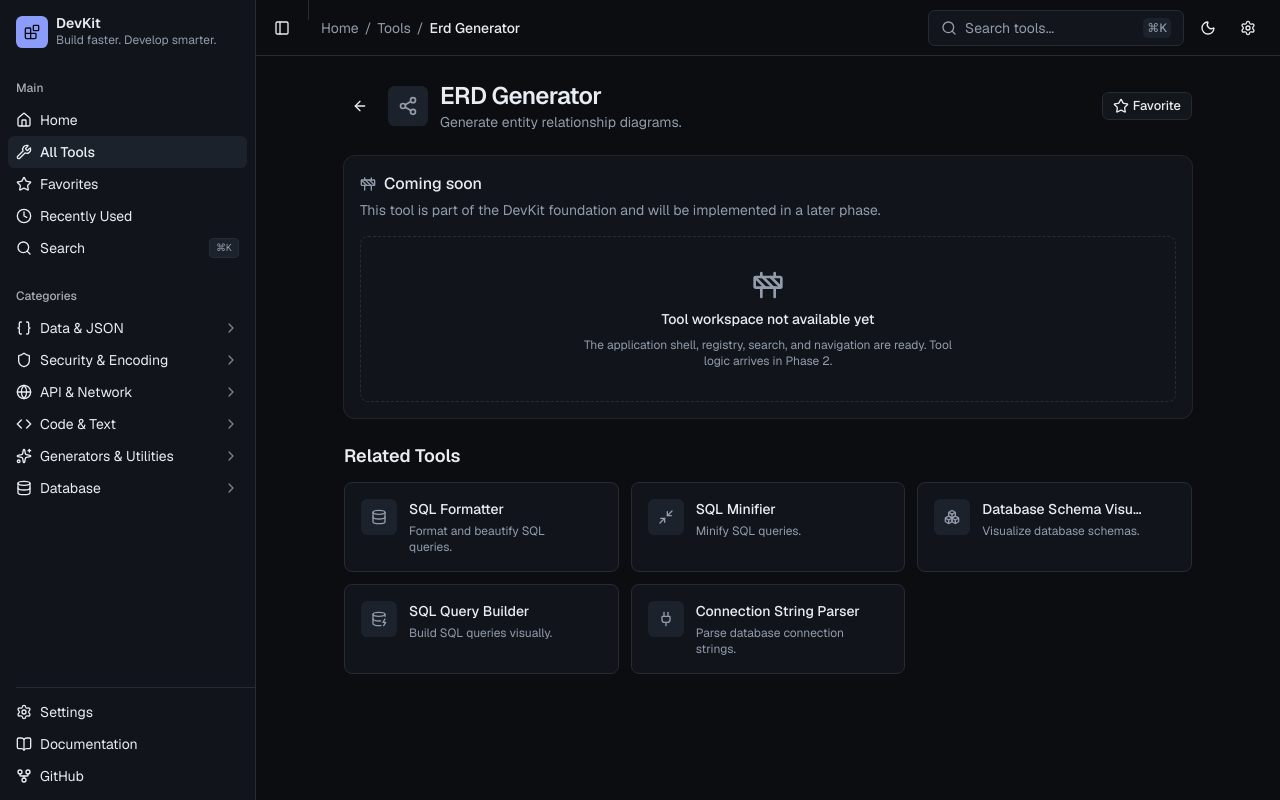
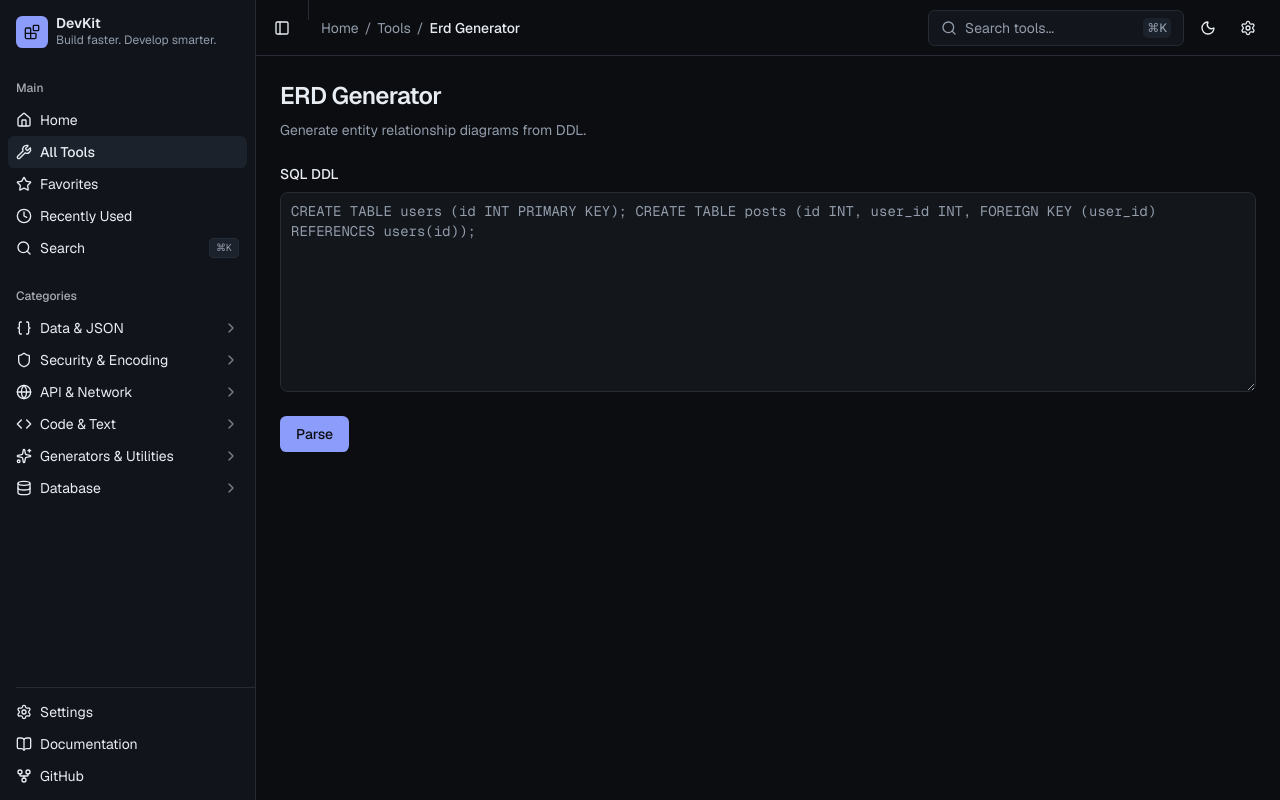
Before and after one commit to fazasync/Devkit, a Next.js app: page /tools/erd-generator in a window 1280 px wide. Built offline with nearby package versions, Linux system fonts and the light colour scheme.

Commit message:
feat: implement ERD generator tool

```diff
--- /dev/null
+++ b/app/tools/erd-generator/page.tsx
@@ -0,0 +1,16 @@
+import { ErdGenerator } from "@/features/erd-generator";
+import { RecentlyUsedTracker } from "@/components/shared/recently-used-tracker";
+
+export const metadata = {
+  title: "ERD Generator — DevKit",
+  description: "Generate entity relationship diagrams.",
+};
+
+export default function ErdGeneratorPage() {
+  return (
+    <>
+      <RecentlyUsedTracker id="erd-generator" />
+      <ErdGenerator />
+    </>
+  );
+}
--- /dev/null
+++ b/features/erd-generator/components/erd-generator.tsx
@@ -0,0 +1,109 @@
+"use client";
+
+import { useState } from "react";
+import { parseErd } from "../lib/erd";
+import { Textarea } from "@/components/ui/textarea";
+
+export function ErdGenerator() {
+  const [input, setInput] = useState("");
+  const [result, setResult] = useState<ReturnType<typeof parseErd> | null>(null);
+  const [error, setError] = useState<string | null>(null);
+
+  const handleParse = () => {
+    try {
+      setResult(parseErd(input));
+      setError(null);
+    } catch (err) {
+      setError(err instanceof Error ? err.message : "Parsing failed.");
+      setResult(null);
+    }
+  };
+
+  return (
+    <div className="mx-auto flex w-full max-w-6xl flex-col gap-6 p-6">
+      <section className="flex flex-col gap-2">
+        <h1 className="text-2xl font-semibold tracking-tight text-foreground">
+          ERD Generator
+        </h1>
+        <p className="text-sm text-muted-foreground">
+          Generate entity relationship diagrams from DDL.
+        </p>
+      </section>
+
+      <section className="flex flex-col gap-2">
+        <label htmlFor="erd-input" className="text-sm font-medium text-foreground">
+          SQL DDL
+        </label>
+        <Textarea
+          id="erd-input"
+          value={input}
+          onChange={(event) => setInput(event.target.value)}
+          placeholder="CREATE TABLE users (id INT PRIMARY KEY); CREATE TABLE posts (id INT, user_id INT, FOREIGN KEY (user_id) REFERENCES users(id));"
+          className="min-h-[200px] font-mono text-sm"
+          spellCheck={false}
+        />
+      </section>
+
+      <button
+        type="button"
+        onClick={handleParse}
+        className="w-fit rounded-md bg-primary px-4 py-2 text-sm font-medium text-primary-foreground"
+      >
+        Parse
+      </button>
+
+      {error ? (
+        <div
+          role="alert"
+          className="rounded-md border border-destructive/40 bg-destructive/10 px-3 py-2 text-sm text-destructive"
+        >
+          {error}
+        </div>
+      ) : null}
+
+      {result && result.tables.length > 0 ? (
+        <section className="grid gap-4 sm:grid-cols-2 lg:grid-cols-3">
+          {result.tables.map((table) => (
+            <div
+              key={table.name}
+              className="rounded-lg border border-border bg-card p-4"
+            >
+              <h2 className="mb-2 font-mono text-sm font-semibold text-foreground">
+                {table.name}
+              </h2>
+              <div className="flex flex-col gap-1">
+                {table.columns.map((col) => (
+                  <div
+                    key={col.name}
+                    className="flex items-center justify-between text-xs"
+                  >
+                    <span className="font-mono text-foreground">{col.name}</span>
+                    <span className="text-muted-foreground">{col.type}</span>
+                  </div>
+                ))}
+              </div>
+            </div>
+          ))}
+        </section>
+      ) : null}
+
+      {result && result.relations.length > 0 ? (
+        <section className="flex flex-col gap-2">
+          <h2 className="text-sm font-medium text-foreground">Relationships</h2>
+          <div className="flex flex-col gap-1">
+            {result.relations.map((r, i) => (
+              <div
+                key={i}
+                className="rounded-md border border-border bg-card px-3 py-2 text-sm text-foreground"
+              >
+                {r.from}.{r.fromColumn} → {r.to}.{r.toColumn}
+              </div>
+            ))}
+          </div>
+        </section>
+      ) : null}
+    </div>
+  );
+}
+
+export default ErdGenerator;
--- /dev/null
+++ b/features/erd-generator/index.ts
@@ -0,0 +1,2 @@
+export { ErdGenerator } from "./components/erd-generator";
+export * from "./lib/erd";
--- /dev/null
+++ b/features/erd-generator/lib/erd.ts
@@ -0,0 +1,75 @@
+export interface ErdTable {
+  name: string;
+  columns: { name: string; type: string }[];
+}
+
+export interface ErdRelation {
+  from: string;
+  fromColumn: string;
+  to: string;
+  toColumn: string;
+}
+
+export interface ErdResult {
+  tables: ErdTable[];
+  relations: ErdRelation[];
+}
+
+export function parseErd(sql: string): ErdResult {
+  const tables: ErdTable[] = [];
+  const relations: ErdRelation[] = [];
+
+  const tableRegex =
+    /CREATE\s+TABLE\s+(?:IF\s+NOT\s+EXISTS\s+)?[`"']?(\w+)[`"']?\s*\(([\s\S]*?)\)/gi;
+  let match: RegExpExecArray | null;
+  while ((match = tableRegex.exec(sql)) !== null) {
+    const name = match[1];
+    const body = match[2];
+    const columns: { name: string; type: string }[] = [];
+
+    const parts: string[] = [];
+    let depth = 0;
+    let current = "";
+    for (const ch of body) {
+      if (ch === "(") depth++;
+      else if (ch === ")") depth--;
+      else if (ch === "," && depth === 0) {
+        parts.push(current.trim());
+        current = "";
+        continue;
+      }
+      current += ch;
+    }
+    if (current.trim().length > 0) parts.push(current.trim());
+
+    for (const part of parts) {
+      if (/^(FOREIGN\s+KEY)/i.test(part)) {
+        const fkMatch = part.match(
+          /FOREIGN\s+KEY\s*\(([^)]+)\)\s*REFERENCES\s+(\w+)\s*\(([^)]+)\)/i,
+        );
+        if (fkMatch) {
+          relations.push({
+            from: name,
+            fromColumn: fkMatch[1].replace(/[`"']/g, "").trim(),
+            to: fkMatch[2],
+            toColumn: fkMatch[3].replace(/[`"']/g, "").trim(),
+          });
+        }
+        continue;
+      }
+      if (/^(PRIMARY|UNIQUE|CHECK|CONSTRAINT|KEY|INDEX)/i.test(part)) {
+        continue;
+      }
+      const tokens = part.split(/\s+/);
+      const colName = tokens[0].replace(/[`"']/g, "");
+      const colType = tokens.slice(1).join(" ").trim();
+      if (colName.length > 0) {
+        columns.push({ name: colName, type: colType });
+      }
+    }
+
+    tables.push({ name, columns });
+  }
+
+  return { tables, relations };
+}
```
Also changed, not shown: 1 other file (tests, documents, lock files or other folders).
